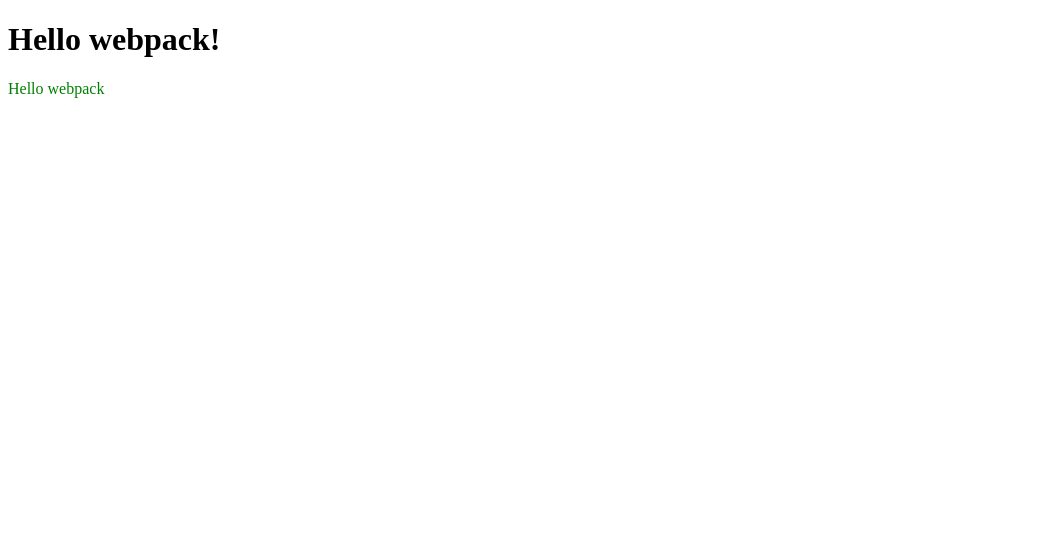
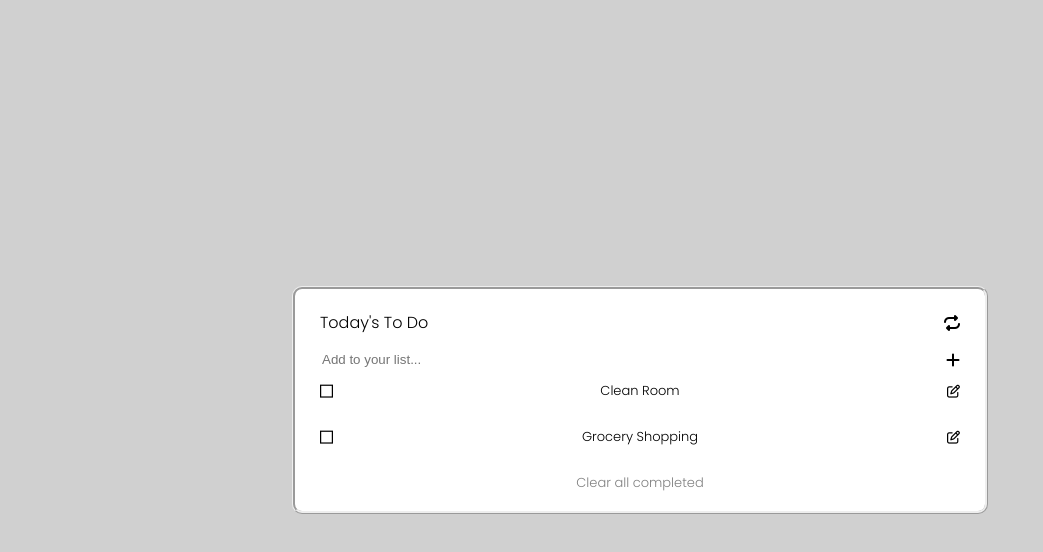
Before and after one commit to NabilHY/todo, a website built with webpack: page src/index.html in a window 1280 px wide. Shown: the whole page, without its empty margins (0-1043 px from the left). Built offline with nearby package versions, Linux system fonts and the light colour scheme.

Commit message:
Populate HTML from array

```diff
--- a/src/index.html
+++ b/src/index.html
@@ -1,11 +1,33 @@
 <!DOCTYPE html>
 <html lang="en">
+
 <head>
     <meta charset="UTF-8">
     <meta name="viewport" content="width=device-width, initial-scale=1.0">
-    <title>Wbpack Exercise</title>
+    <script src="https://kit.fontawesome.com/eb9ab0d66a.js" crossorigin="anonymous"></script>
+    <link rel="preconnect" href="https://fonts.googleapis.com">
+    <link rel="preconnect" href="https://fonts.gstatic.com" crossorigin>
+    <link href="https://fonts.googleapis.com/css2?family=Poppins:wght@300&display=swap" rel="stylesheet">
+    <title>Todo Application</title>
 </head>
+
 <body>
-    <h1>Hello webpack!</h1>
+    <div class="centered">
+        <div class="row">
+            <p>Today's To Do</p>
+            <i class="fa-solid fa-repeat"></i>
+        </div>
+        <div class="row">
+            <input placeholder="Add to your list...">
+            <i class="fa-solid fa-plus"></i>
+        </div>
+        <div class="task-section">
+            <!-- Tasks section -->
+        </div>
+        <div class="clear">
+            <p>Clear all completed</p>
+        </div>
+    </div>
 </body>
+
 </html>
--- a/src/index.js
+++ b/src/index.js
@@ -1,11 +1,35 @@
 import _ from 'lodash';
 import './style.css';
 
-function component() {
-    const element = document.createElement('div');
-    element.innerHTML = _.join(['Hello', 'webpack'], ' ');
-    element.classList.add('hello');
-    return element;
-  }
+//DOM Selectors
+const tasksSection = document.querySelector('.task-section');
 
-  document.body.appendChild(component());
+let tasks = [
+    {
+        description : "Clean Room",
+        completed : false,
+        index : 1,
+    },
+    {
+        description : "Grocery Shopping",
+        completed : false,
+        index : 2,
+    }
+];
+
+// iterate over tasks
+let addTask = () => {
+    tasks.forEach((task) => {
+        tasksSection.innerHTML += `
+        <div class="task-row">
+        <i class="fa-regular fa-square-full"></i>
+        <p>${task.description}</p>
+        <i class="fa-regular fa-pen-to-square"></i>
+        </div>
+        `;
+    })
+};
+
+    //populate HTML list
+
+addTask();
--- a/src/style.css
+++ b/src/style.css
@@ -1,3 +1,46 @@
-.hello {
-    color : green;
-}
+body {
+    background-color: #d0d0d0;
+  }
+
+  .centered {
+    display: flex;
+    flex-direction: column;
+    position: fixed;
+    top: 50%;
+    left: 50%;
+    transform: translate(-50%, -50%);
+    background-color: white;
+    padding: 5px 25px;
+    width: 50%;
+    border-radius: 10px;
+    border-style: ridge;
+  }
+
+  .row {
+    font-family: 'Poppins', sans-serif;
+    display: flex;
+    flex-direction: row;
+    justify-content: space-between;
+    align-items: center;
+  }
+
+  .row input {
+    border-style: none;
+    outline: none;
+  }
+
+  .task-row {
+    font-family: 'Poppins', sans-serif;
+    font-size: small;
+    display: flex;
+    flex-direction: row;
+    justify-content: space-between;
+    align-items: center;
+  }
+
+  .clear {
+    font-family: 'Poppins', sans-serif;
+    text-align: center;
+    font-size: small;
+    color: grey;
+  }
```
Also changed, not shown: dist/index.html, dist/main.js, dist/main.js.LICENSE.txt (deleted).
